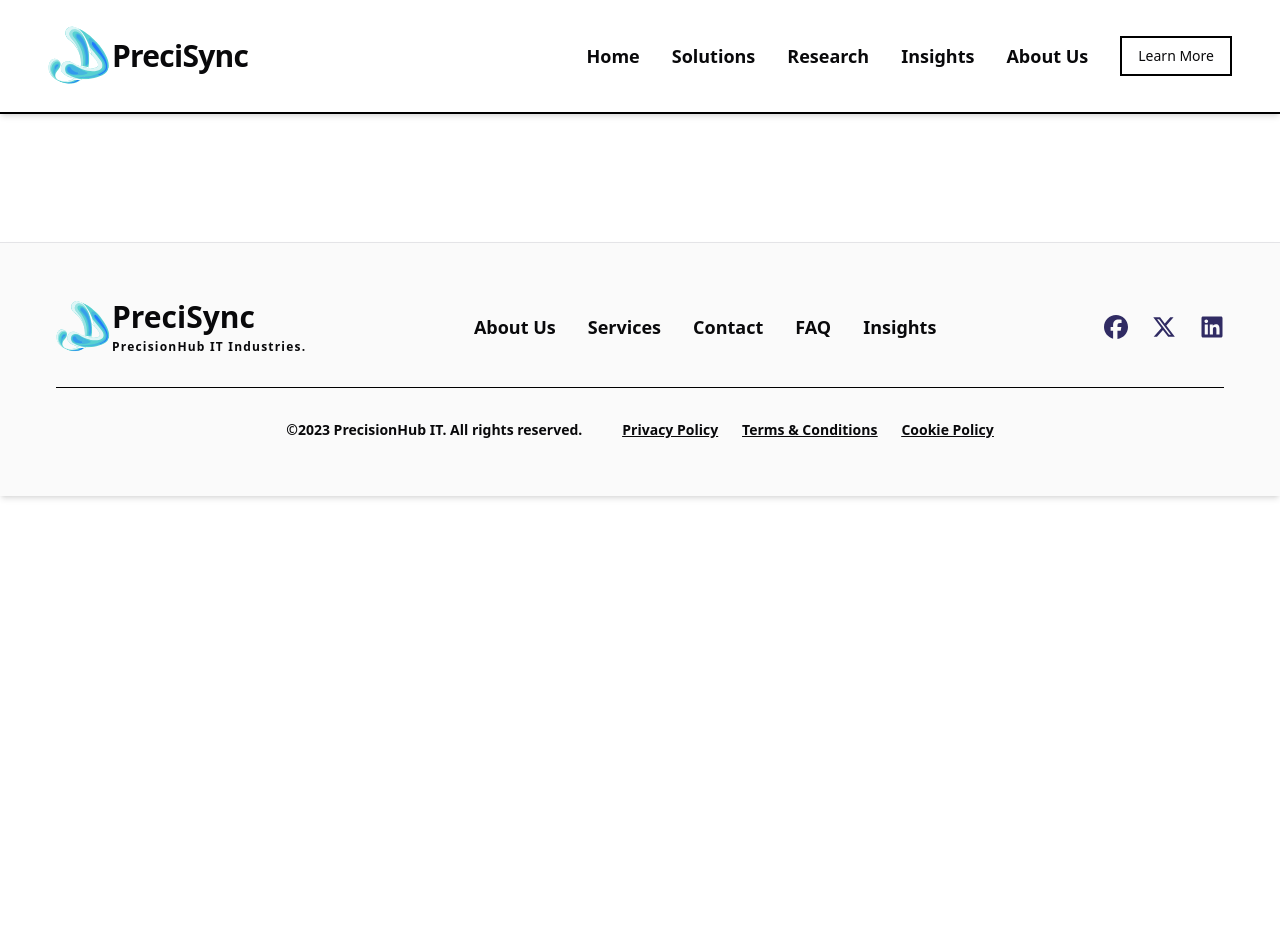
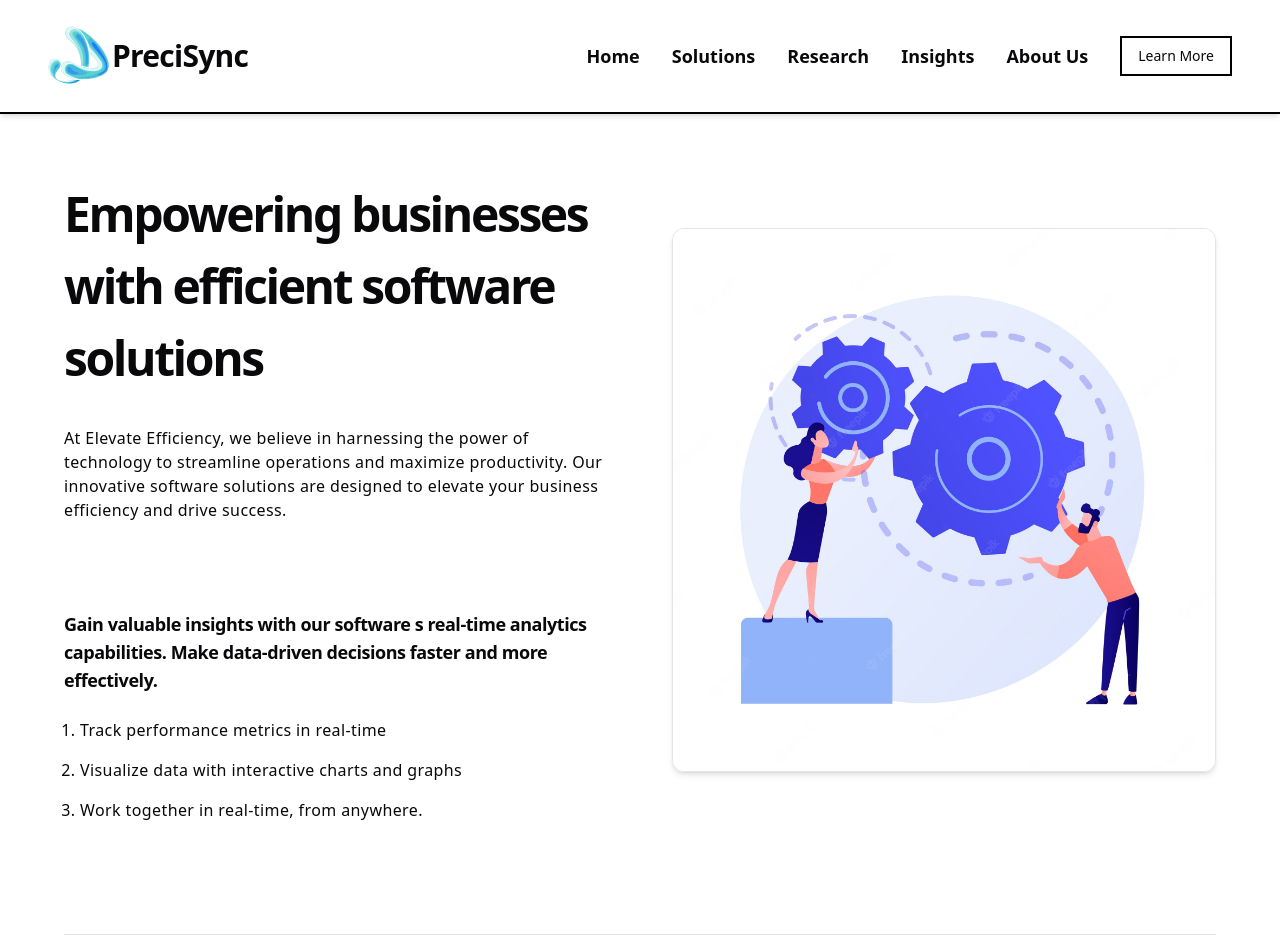
Before and after one commit to Siddhartha097/precisionHubIT, a React (Vite) app: page /elevate%efficiency in a window 1280 px wide. Shown: the top 952 px of the page. Before the commit the page ends 800 px from the top, so only its background shows below. Built offline with nearby package versions, Linux system fonts and the light colour scheme.

Commit message:
first commit

```diff
--- a/src/Pages/HomeButtons/Elevate.tsx
+++ b/src/Pages/HomeButtons/Elevate.tsx
@@ -1,11 +1,36 @@
-
+import ContentBox from "@/components/ContentBox";
+import { Separator } from "@/components/ui/separator";
+import { efficiency } from "@/images";
 
 const Elevate = () => {
   return (
     <div className="w-full h-full flex flex-col items-center justify-center p-16 gap-20 max-md:gap-10 max-md:p-8">
-        <div></div>
+      <ContentBox
+        label="Empowering businesses with
+          efficient software solutions"
+        content="At Elevate Efficiency, we believe in harnessing the power of technology to
+        streamline operations and maximize productivity. Our innovative software
+        solutions are designed to elevate your business efficiency and drive success."
+        isChildren
+        img={efficiency}
+      >
+        <div className="space-y-6 mt-14 max-md:mt-8">
+          <h1 className="tracking-tight font-semibold md:text-lg">
+            Gain valuable insights with our software s real-time analytics
+            capabilities. Make data-driven decisions faster and more
+            effectively.
+          </h1>
+          <ol className="space-y-4 *:list-decimal pl-4 *:tracking-wide">
+            <li>Track performance metrics in real-time</li>
+            <li>Visualize data with interactive charts and graphs</li>
+            <li>Work together in real-time, from anywhere.</li>
+          </ol>
+        </div>
+      </ContentBox>
+
+      <Separator className="my-8" />
     </div>
-  )
-}
+  );
+};
 
-export default Elevate
+export default Elevate;
--- a/src/images/index.ts
+++ b/src/images/index.ts
@@ -26,8 +26,10 @@ import secBtn1 from "./secbtn1.png";
 import seemless from './seemless.png';
 import simplify from './simplAplif.png';
 import simplApli from './simplAplif.webp';
+import efficiency from './efficiency.jpg';
 
 export {
+  efficiency,
   seemless,
   simplApli,
   simplify,
```
Also changed, not shown: src/images/efficiency.jpg (added).
